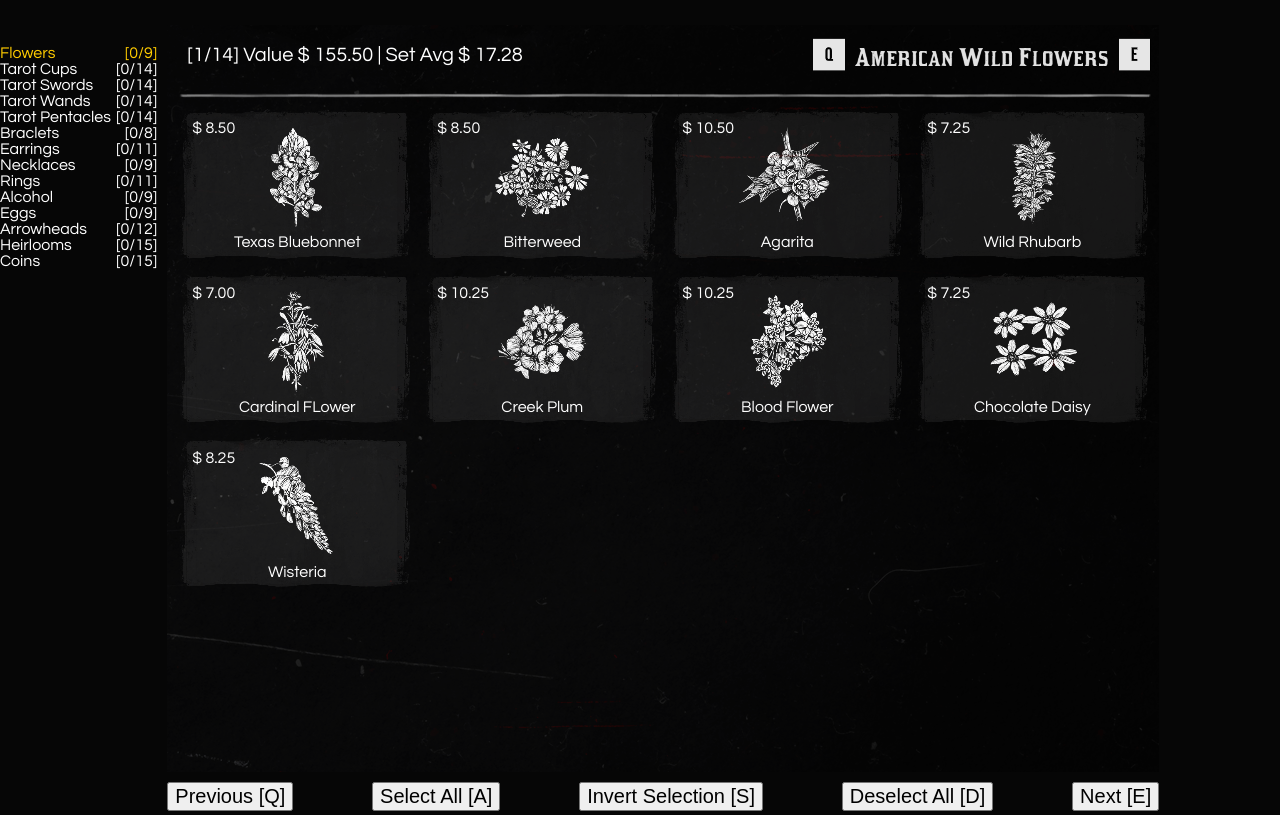
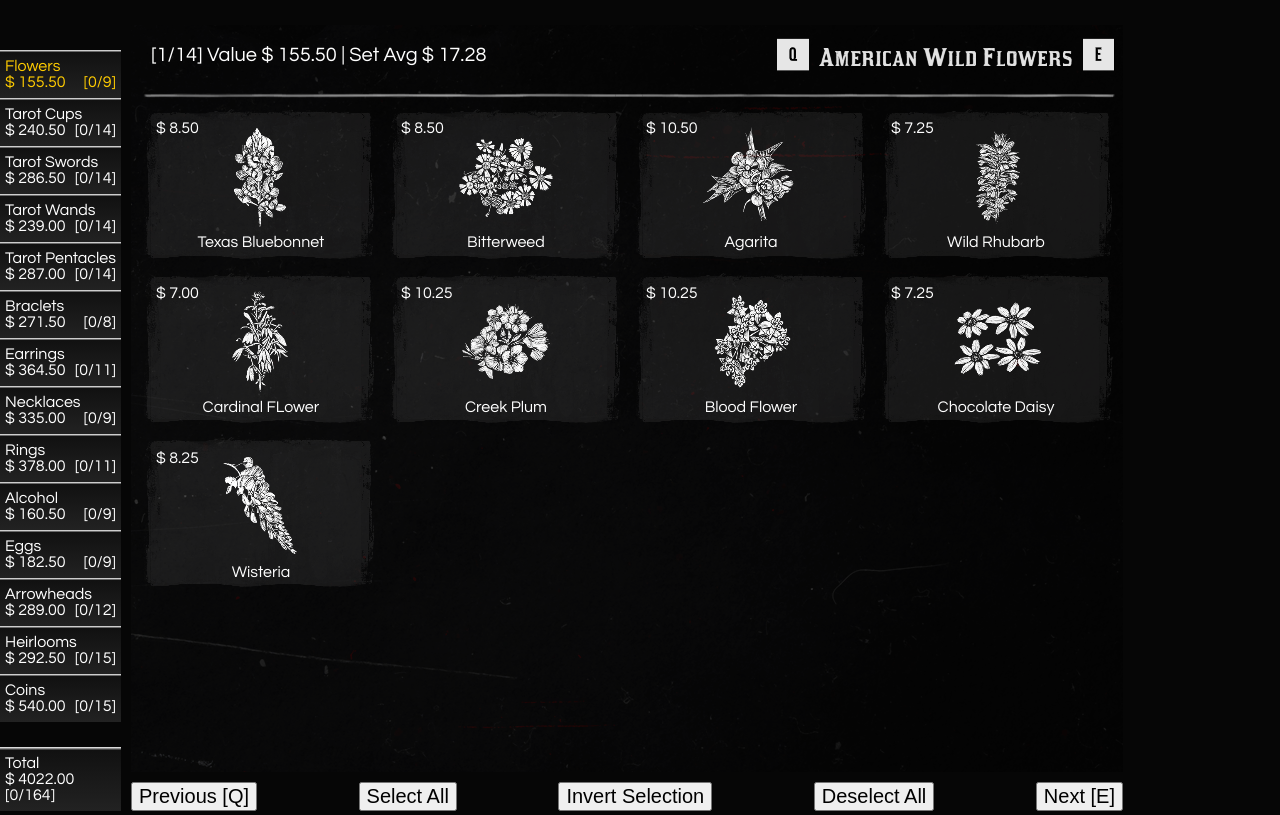
Before and after one commit to SuomafGamer/RDR2, a plain HTML site: page index.html in a window 1280 px wide. Shown: the top 815 px of the page. Drawn offline with Linux system fonts and the light colour scheme.

Commit message:
Enhanced the left side details, added jumping to category, displays cost and totals.

```diff
--- a/index.html
+++ b/index.html
@@ -172,9 +172,9 @@
 
             <div class="content-part space">
                 <button onclick="prev()">Previous [Q]</button>
-                <button onclick="selectAll()">Select All [A]</button>
-                <button onclick="selectInverse()">Invert Selection [S]</button>
-                <button onclick="selectNone()">Deselect All [D]</button>
+                <button onclick="selectAll()">Select All</button>
+                <button onclick="selectInverse()">Invert Selection</button>
+                <button onclick="selectNone()">Deselect All</button>
                 <button onclick="next()">Next [E]</button>
             </div>
         </div>
--- a/src/listeners.js
+++ b/src/listeners.js
@@ -26,15 +26,15 @@ window.addEventListener("keydown", function (event) {
 
     // [A]
     if (event.keyCode == 65) {
-        selectAll();
+        // selectAll();
     }
     // [S]
     if (event.keyCode == 83) {
-        selectInverse();
+        // selectInverse();
     }
     // [D]
     if (event.keyCode == 68) {
-        selectNone();
+        // selectNone();
     }
 });
 
--- a/src/main.js
+++ b/src/main.js
@@ -8,6 +8,10 @@ var itemChecklist = {};
 var checkedEl;
 var uncheckedEl;
 
+function jumpTo(number) {
+    currentCollectable = number;
+    getCollectable();
+}
 function getCollectable(inc) {
     // Increment the collectable page
     currentCollectable += inc || 0;
@@ -72,6 +76,13 @@ function getCollectable(inc) {
             uncheckedEl.value += itemName + ";";
         }
     }
+    var totalSelectedCount = 0;
+    for (var x in itemChecklist) {
+        if (itemChecklist[x]) {
+            totalSelectedCount++;
+        }
+    }
+    document.querySelector("#totalSelectedCount").innerText = totalSelectedCount;
 }
 
 function clickedItem(num) {
@@ -109,19 +120,40 @@ function loaded() {
     uncheckedEl = document.querySelector("#unchecked");
 
     var listArea = document.querySelector("#left");
+    var totalCost = 0;
+    var totalItems = 0;
 
     // Initialize the full item list/checklist
     for (var i = 0; i < collectables.length; i++) {
         var _c = collectables[i];
         var _cList = collectableMap[_c.name];
 
-        // Create element
-        var group = document.createElement("div");
+        // Total
+        totalCost += _c.value;
+        totalItems += _cList.length;
+
+        // Create Grouping Elements
+        var group = document.createElement("label");
+        group.setAttribute("onclick", `jumpTo(${i + 1})`);
         group.className = "group";
         group.id = "collectionGroup" + i;
+
+        // Group Name / Checkbox Container
+        var gcContainer = document.createElement("div");
+        // Group Name
         var title = document.createElement("span");
         title.innerText = _c.name;
+        // Checkbox
+        var check = document.createElement("input");
+        check.hidden = "true";
+        check.type = "checkbox";
 
+        // Value / Count Container
+        var vcContainer = document.createElement("div");
+        // Value
+        var value = document.createElement("span");
+        value.innerText = "$ " + Number(_c.value).toFixed(2);
+        // Count
         var count = document.createElement("span");
         count.className = "group-count";
         var tmp1 = document.createElement("span");
@@ -135,8 +167,14 @@ function loaded() {
         count.appendChild(tmp2);
         count.appendChild(tmp3);
 
-        group.appendChild(title);
-        group.appendChild(count);
+        group.appendChild(gcContainer);
+        gcContainer.appendChild(title);
+        gcContainer.appendChild(check);
+
+        group.appendChild(vcContainer);
+        vcContainer.appendChild(value);
+        vcContainer.appendChild(count);
+
         listArea.appendChild(group);
 
         // Iterate over each collections items
@@ -146,6 +184,45 @@ function loaded() {
             itemChecklist[_item] = false;
         }
     }
+
+
+    // Create Grouping Elements
+    var group = document.createElement("label");
+    group.className = "group total";
+    group.id = "collectionGroup" + i;
+
+    // Group Name / Checkbox Container
+    var title = document.createElement("div");
+    title.innerText = "Total";
+    // Value
+    var value = document.createElement("div");
+    value.innerText = "$ " + Number(totalCost).toFixed(2);
+    // Count
+    var count = document.createElement("div");
+    var tmp1 = document.createElement("span");
+    tmp1.innerText = "[";
+    var tmp2 = document.createElement("span");
+    tmp2.id = "totalSelectedCount";
+    tmp2.innerText = "0";
+    var tmp3 = document.createElement("span");
+    tmp3.innerText = "/";
+    var tmp4 = document.createElement("span");
+    tmp4.id = "totalSelectedMax";
+    tmp4.innerText = totalItems;
+    var tmp5 = document.createElement("span");
+    tmp5.innerText = "]";
+    count.appendChild(tmp1);
+    count.appendChild(tmp2);
+    count.appendChild(tmp3);
+    count.appendChild(tmp4);
+    count.appendChild(tmp5);
+
+    group.appendChild(title);
+    group.appendChild(value);
+    group.appendChild(count);
+    listArea.appendChild(group);
+
+
     // Init the collectables
     getCollectable();
 }
--- a/styles/main.css
+++ b/styles/main.css
@@ -13,7 +13,8 @@ body {
     margin-right: 10px;
     display: flex;
     flex-direction: column;
-    padding-top: 20px;
+    padding-top: 25px;
+    padding-bottom: 10px;
 }
 #left .active {
     color: #FC0;
@@ -142,7 +143,24 @@ button {
     color: green;
 }
 
+.group.total {
+    margin-top: 25px;
+}
 .group {
+    padding: 5px;
+    background: rgb(34,34,34);
+    background: linear-gradient(0deg, rgba(34,34,34,1) 0%, rgba(17,17,17,1) 95%, rgba(255,255,255,1) 100%);
+    cursor: pointer;
+    flex-grow: 1;
+    display: flex;
+    flex-direction: column;
+    justify-content: center;
+}
+.group:hover {
+    background: rgb(40,40,40);
+    background: linear-gradient(0deg, rgba(40,40,40,1) 0%, rgba(23,23,23,1) 95%, rgba(255,255,255,1) 100%);
+}
+.group:not(.total) > div {
     display: flex;
     justify-content: space-between;
 }
```
